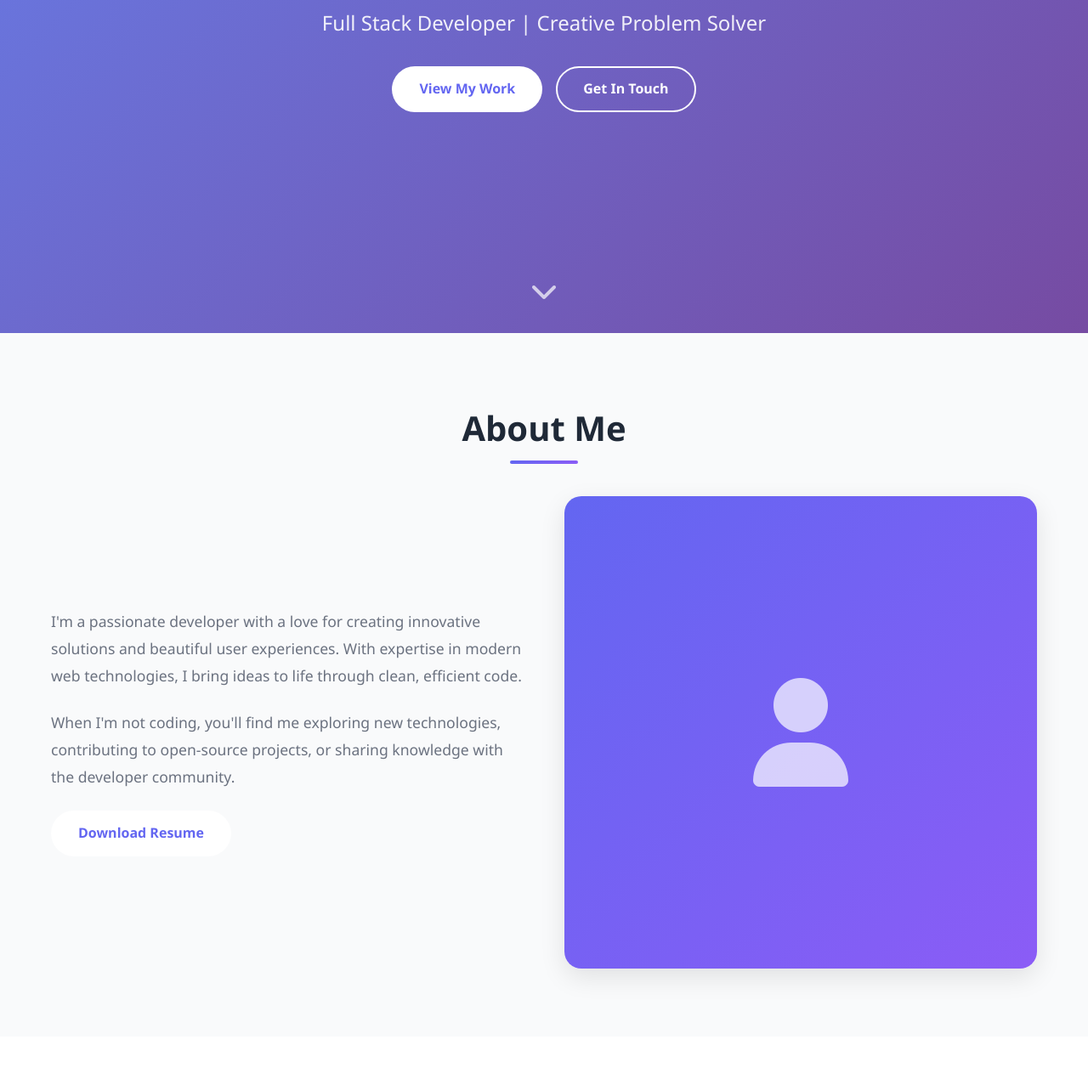
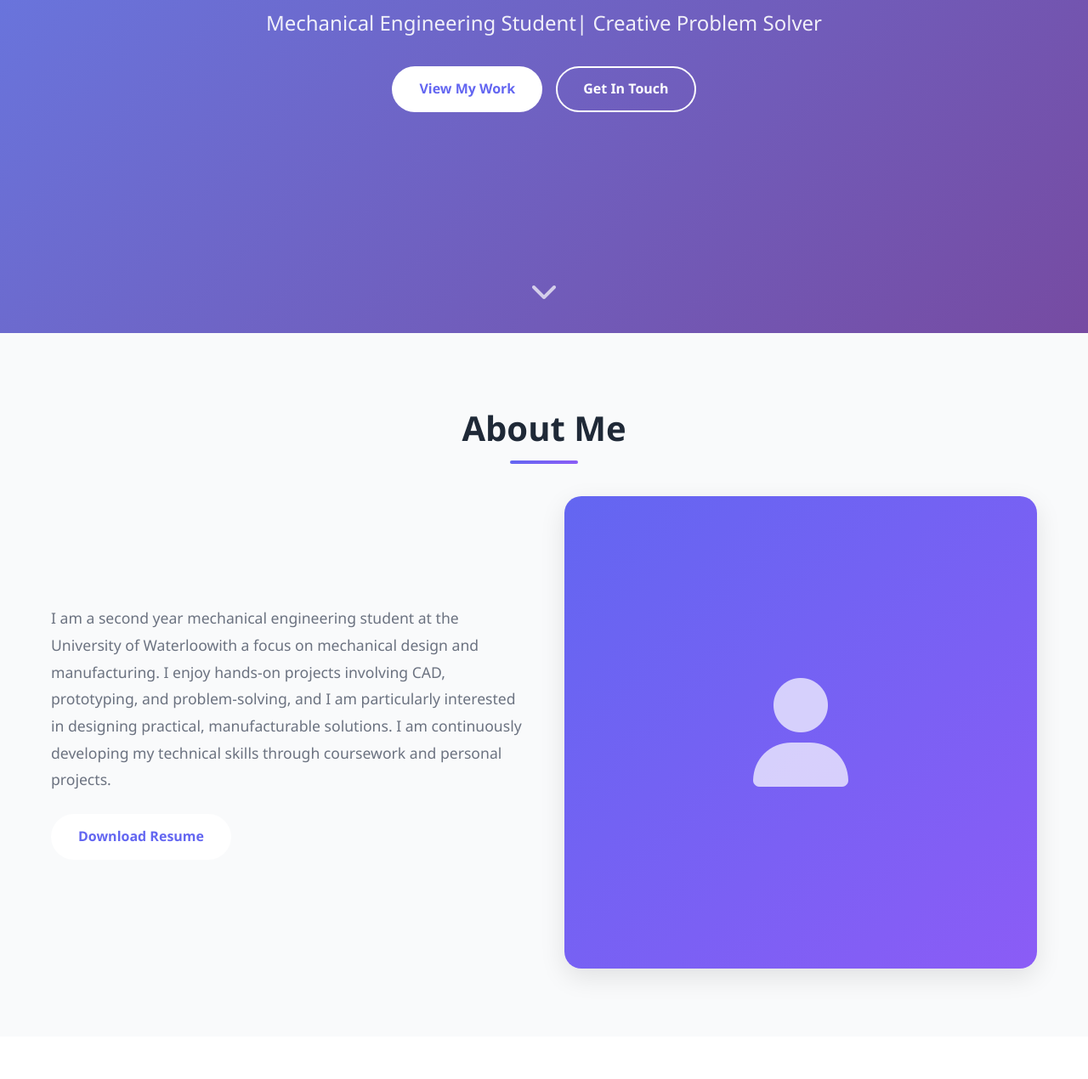
Before and after one commit to ryan-p-groot/ryan-p-groot.github.io, a plain HTML site: page index.html in a window 1280 px wide. Shown: the part 408-1678 px from the top of the page at 85% size. Drawn offline with Linux system fonts and the light colour scheme.

Commit message:
Update index.html

```diff
--- a/index.html
+++ b/index.html
@@ -3,7 +3,7 @@
 <head>
     <meta charset="UTF-8">
     <meta name="viewport" content="width=device-width, initial-scale=1.0">
-    <title>Your Name - Portfolio</title>
+    <title>Ryan Groot - Portfolio</title>
     <link rel="stylesheet" href="styles.css">
     <link rel="stylesheet" href="https://cdnjs.cloudflare.com/ajax/libs/font-awesome/6.4.0/css/all.min.css">
 </head>
@@ -11,7 +11,7 @@
     <!-- Navigation -->
     <nav class="navbar">
         <div class="nav-container">
-            <div class="logo">Your Name</div>
+            <div class="logo">Ryan Groot</div>
             <ul class="nav-menu">
                 <li><a href="#home">Home</a></li>
                 <li><a href="#about">About</a></li>
@@ -30,8 +30,8 @@
     <!-- Hero Section -->
     <section id="home" class="hero">
         <div class="hero-content">
-            <h1 class="hero-title">Hi, I'm <span class="highlight">Your Name</span></h1>
-            <p class="hero-subtitle">Full Stack Developer | Creative Problem Solver</p>
+            <h1 class="hero-title">Hi, I'm <span class="highlight">Ryan Groot</span></h1>
+            <p class="hero-subtitle">Mechanical Engineering Student| Creative Problem Solver</p>
             <div class="hero-buttons">
                 <a href="#projects" class="btn btn-primary">View My Work</a>
                 <a href="#contact" class="btn btn-secondary">Get In Touch</a>
@@ -49,13 +49,9 @@
             <div class="about-content">
                 <div class="about-text">
                     <p>
-                        I'm a passionate developer with a love for creating innovative solutions
-                        and beautiful user experiences. With expertise in modern web technologies,
-                        I bring ideas to life through clean, efficient code.
-                    </p>
-                    <p>
-                        When I'm not coding, you'll find me exploring new technologies, contributing
-                        to open-source projects, or sharing knowledge with the developer community.
+                        I am a second year mechanical engineering student at the University of Waterloowith a focus on mechanical design and manufacturing.
+                        I enjoy hands-on projects involving CAD, prototyping, and problem-solving, and I am particularly interested in designing practical,
+                        manufacturable solutions. I am continuously developing my technical skills through coursework and personal projects.
                     </p>
                     <a href="your-resume.pdf" class="btn btn-primary" download>Download Resume</a>
                 </div>
```
